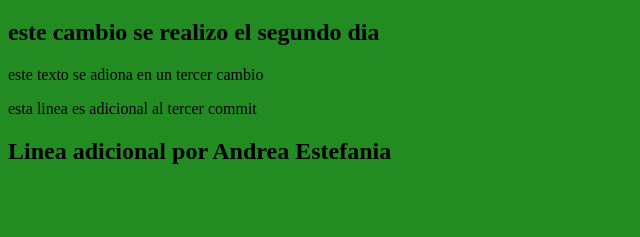
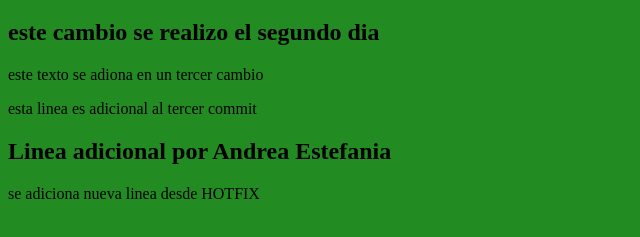
Before and after one commit to fjimenezg/proyectoCurso, a plain HTML site: page index.html in a window 1280 px wide. Shown: the part 61-298 px from the top of the page, without its empty margins (0-640 px from the left). Drawn offline with Linux system fonts and the light colour scheme.

Commit message:
se adiciona linea desde hotfix

```diff
--- a/index.html
+++ b/index.html
@@ -11,5 +11,7 @@
     <p>este texto se adiona en un tercer cambio</p>
     esta linea es adicional al tercer commit
     <h2>Linea adicional por Andrea Estefania</h2>
+
+    <div>se adiciona nueva linea desde HOTFIX</div>
 </body>
 </html>
```
